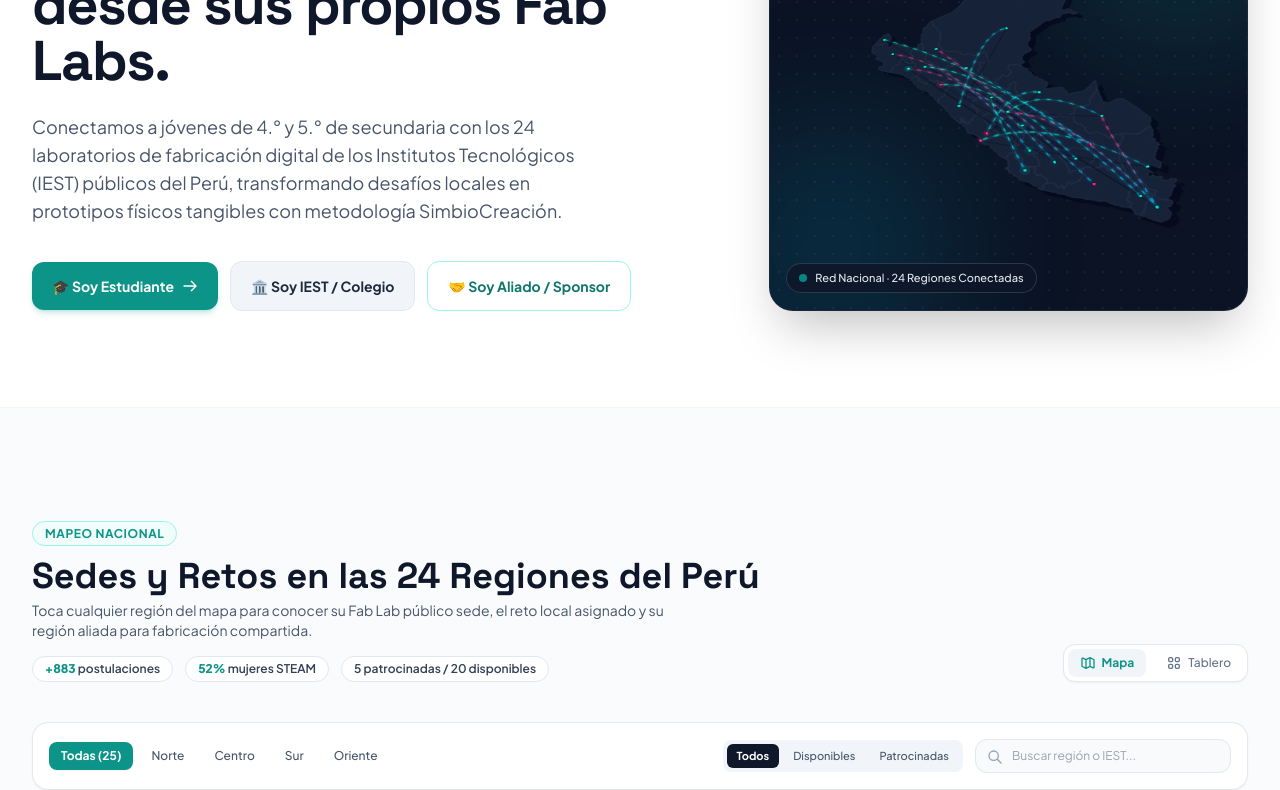
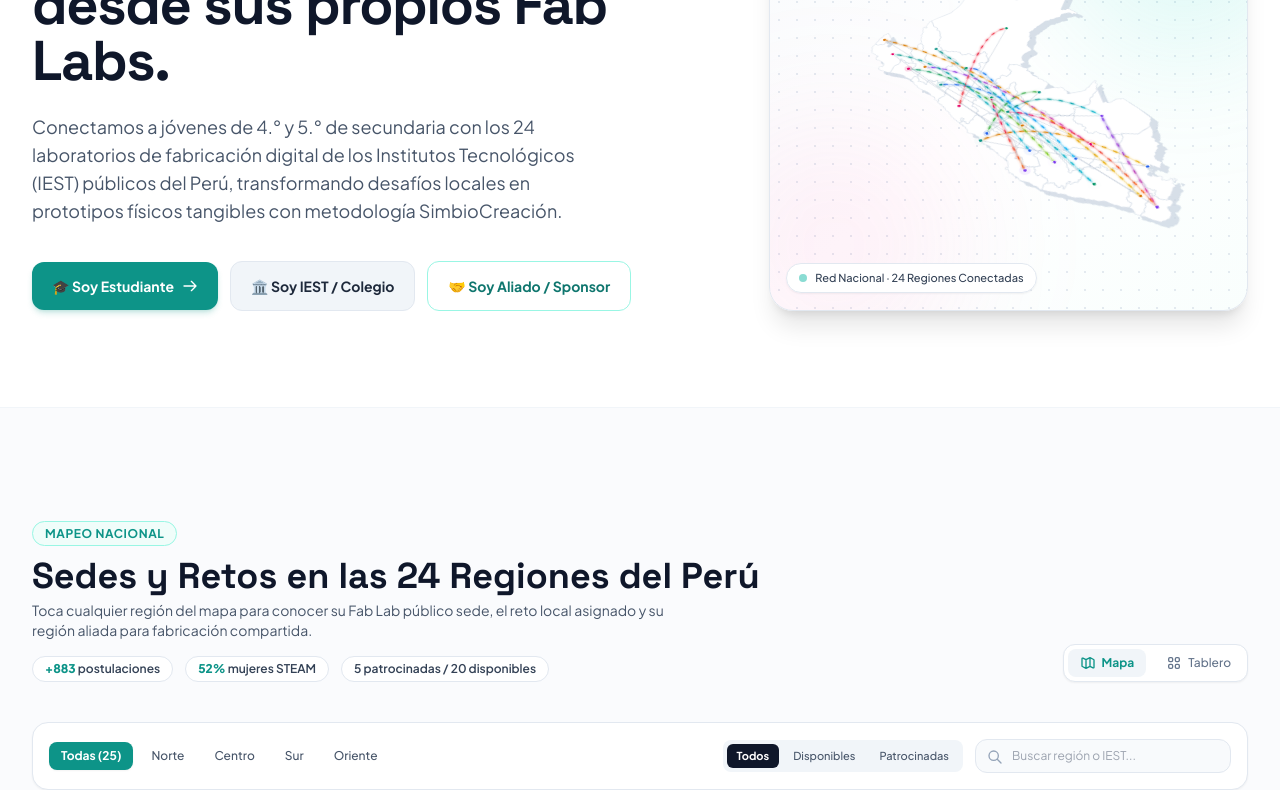
Before and after one commit to tiogeny/simbiomakers, a plain HTML site: page index.html in a window 1280 px wide. Shown: the part 280-1070 px from the top of the page. Drawn offline with nearby package versions, Linux system fonts and the light colour scheme.

Commit message:
feat: Maqueta 3D luminosa en Hero con arcos multicolores y emparejamiento sin tildes

```diff
--- a/app.js
+++ b/app.js
@@ -132,7 +132,7 @@ function renderGlobalStats() {
   if (elFemale) elFemale.textContent = `${avgFemale}%`;
 }
 
-// Render Minimalist 3D Holographic Network Map in Hero (Zero popups, pure visual + hover connections)
+// Render Minimalist 3D Maquette Network Map in Hero (Bright, multi-color arcs, zero popups)
 function renderHeroNetworkMap() {
   const container = document.getElementById('hero-peru-network');
   const card = document.getElementById('hero-peru-card');
@@ -142,11 +142,14 @@ function renderHeroNetworkMap() {
   const { viewBox, regions } = PERU_MAP_DATA;
   const [minX, minY, width, height] = viewBox;
 
+  const normalizeName = (s) => (s || '').toLowerCase().normalize('NFD').replace(/[\u0300-\u036f]/g, '').trim();
+
   // Build unique pairs of connected regions (region <-> regionAliada)
   const pairs = [];
   const seen = new Set();
   regions.forEach(r => {
-    const ally = regions.find(x => x.name.toLowerCase() === (r.regionAliada || '').toLowerCase());
+    const target = normalizeName(r.regionAliada);
+    const ally = regions.find(x => normalizeName(x.name) === target);
     if (ally) {
       const key = [r.id, ally.id].sort().join('--');
       if (!seen.has(key)) {
@@ -156,41 +159,66 @@ function renderHeroNetworkMap() {
     }
   });
 
+  const arcGradients = [
+    'url(#arc-grad-teal)',
+    'url(#arc-grad-magenta)',
+    'url(#arc-grad-blue)',
+    'url(#arc-grad-emerald)',
+    'url(#arc-grad-violet)',
+    'url(#arc-grad-amber)'
+  ];
+
+  const nodeColors = ['#0D9488', '#e60066', '#2563eb', '#059669', '#7c3aed', '#d97706'];
+
   let svg = `
     <div class="hero-3d-stage w-full flex items-center justify-center" id="hero-3d-stage">
       <svg viewBox="${minX - 20} ${minY - 55} ${width + 40} ${height + 75}" class="w-full h-auto max-h-[395px] mx-auto select-none overflow-visible" xmlns="http://www.w3.org/2000/svg">
         <defs>
-          <filter id="neon-glow" x="-30%" y="-30%" width="160%" height="160%">
-            <feGaussianBlur stdDeviation="2.5" result="blur" />
+          <filter id="arc-glow" x="-30%" y="-30%" width="160%" height="160%">
+            <feGaussianBlur stdDeviation="2" result="blur" />
             <feMerge>
               <feMergeNode in="blur" />
               <feMergeNode in="SourceGraphic" />
             </feMerge>
           </filter>
           <linearGradient id="arc-grad-teal" x1="0%" y1="0%" x2="100%" y2="100%">
-            <stop offset="0%" stop-color="#00F5D4" />
+            <stop offset="0%" stop-color="#0D9488" />
+            <stop offset="100%" stop-color="#06B6D4" />
+          </linearGradient>
+          <linearGradient id="arc-grad-magenta" x1="0%" y1="0%" x2="100%" y2="100%">
+            <stop offset="0%" stop-color="#e60066" />
+            <stop offset="100%" stop-color="#f97316" />
+          </linearGradient>
+          <linearGradient id="arc-grad-blue" x1="0%" y1="0%" x2="100%" y2="100%">
+            <stop offset="0%" stop-color="#2563eb" />
             <stop offset="100%" stop-color="#00BBF9" />
           </linearGradient>
-          <linearGradient id="arc-grad-magenta" x1="0%" y1="0%" x2="100%" y2="100%">
-            <stop offset="0%" stop-color="#ff2a85" />
-            <stop offset="100%" stop-color="#00BBF9" />
+          <linearGradient id="arc-grad-emerald" x1="0%" y1="0%" x2="100%" y2="100%">
+            <stop offset="0%" stop-color="#059669" />
+            <stop offset="100%" stop-color="#84cc16" />
+          </linearGradient>
+          <linearGradient id="arc-grad-violet" x1="0%" y1="0%" x2="100%" y2="100%">
+            <stop offset="0%" stop-color="#7c3aed" />
+            <stop offset="100%" stop-color="#ec4899" />
+          </linearGradient>
+          <linearGradient id="arc-grad-amber" x1="0%" y1="0%" x2="100%" y2="100%">
+            <stop offset="0%" stop-color="#d97706" />
+            <stop offset="100%" stop-color="#eab308" />
           </linearGradient>
         </defs>
 
         <!-- 3D Extruded Base Shadow Plate -->
-        <g transform="translate(10, 16)" opacity="0.65">
-          ${regions.map(r => `<path d="${r.d}" fill="#020617" stroke="#020617" stroke-width="1.5" />`).join('')}
+        <g transform="translate(10, 16)">
+          ${regions.map(r => `<path d="${r.d}" class="fill-slate-300/75 dark:fill-slate-950/85 stroke-slate-300/75 dark:stroke-slate-950/85" stroke-width="1.4" />`).join('')}
         </g>
 
-        <!-- Main Crisp Peru Map Layer -->
+        <!-- Main Crisp Bright Peru Map Layer -->
         <g id="hero-map-regions">
           ${regions.map(r => `
             <path
               d="${r.d}"
-              fill="#162238"
-              stroke="#334155"
-              stroke-width="1.1"
-              class="hero-region-shape transition-colors duration-200 cursor-pointer"
+              stroke-width="1.15"
+              class="hero-region-shape fill-white dark:fill-slate-800 stroke-slate-300 dark:stroke-slate-600 transition-colors duration-200 cursor-pointer"
               data-hero-id="${r.id}"
             />
           `).join('')}
@@ -201,39 +229,38 @@ function renderHeroNetworkMap() {
           ${pairs.map(({ a, b, key }) => {
             const mx = (a.cx + b.cx) / 2;
             const my = (a.cy + b.cy) / 2 + 8;
-            return `<path d="M ${a.cx} ${a.cy} Q ${mx.toFixed(1)} ${my.toFixed(1)} ${b.cx} ${b.cy}" fill="none" stroke="#020617" stroke-width="2.2" opacity="0.45" data-arc-shadow="${key}" />`;
+            return `<path d="M ${a.cx} ${a.cy} Q ${mx.toFixed(1)} ${my.toFixed(1)} ${b.cx} ${b.cy}" fill="none" class="stroke-slate-400/35 dark:stroke-slate-950/60" stroke-width="2.2" data-arc-shadow="${key}" />`;
           }).join('')}
         </g>
 
-        <!-- Elevated 3D Glowing Interconnection Arcs -->
-        <g id="hero-arcs" pointer-events="none" filter="url(#neon-glow)">
+        <!-- Elevated 3D Multi-Color Interconnection Arcs -->
+        <g id="hero-arcs" pointer-events="none" filter="url(#arc-glow)">
           ${pairs.map(({ a, b, key }, idx) => {
             const dist = Math.hypot(b.cx - a.cx, b.cy - a.cy);
-            const lift = Math.min(115, Math.max(42, dist * 0.44));
+            const lift = Math.min(120, Math.max(46, dist * 0.45));
             const mx = (a.cx + b.cx) / 2 - (b.cy - a.cy) * 0.08;
             const my = (a.cy + b.cy) / 2 - lift;
-            const grad = idx % 3 === 0 ? 'url(#arc-grad-magenta)' : 'url(#arc-grad-teal)';
-            const delay = (idx * 0.28).toFixed(2);
+            const grad = arcGradients[idx % arcGradients.length];
+            const delay = (idx * 0.25).toFixed(2);
             const dPath = `M ${a.cx} ${a.cy} Q ${mx.toFixed(1)} ${my.toFixed(1)} ${b.cx} ${b.cy}`;
             return `
               <g class="hero-arc-group transition-opacity duration-200" data-arc-key="${key}" data-a="${a.id}" data-b="${b.id}">
-                <path d="${dPath}" fill="none" stroke="${grad}" stroke-width="1.3" stroke-opacity="0.32" />
-                <path d="${dPath}" fill="none" stroke="${grad}" stroke-width="2.2" stroke-linecap="round" class="hero-network-flow" style="animation-delay: ${delay}s;" />
+                <path d="${dPath}" fill="none" stroke="${grad}" stroke-width="1.6" stroke-opacity="0.45" />
+                <path d="${dPath}" fill="none" stroke="${grad}" stroke-width="2.6" stroke-linecap="round" class="hero-network-flow" style="animation-delay: ${delay}s;" />
               </g>
             `;
           }).join('')}
         </g>
 
-        <!-- Glowing 25 Regional Nodes -->
+        <!-- Multi-Color 25 Regional Nodes -->
         <g id="hero-nodes">
           ${regions.map((r, idx) => {
-            const isSponsored = r.sponsorStatus === 'sponsored';
-            const color = isSponsored ? '#ff2a85' : '#00F5D4';
+            const color = nodeColors[idx % nodeColors.length];
             const delay = (idx * 0.14).toFixed(2);
             return `
               <g transform="translate(${r.cx}, ${r.cy})" class="cursor-pointer hero-node-group" data-hero-id="${r.id}">
                 <circle r="7.5" fill="${color}" opacity="0.22" class="animate-ping" style="animation-duration: 3s; animation-delay: ${delay}s;" />
-                <circle r="4" fill="${color}" stroke="#0B1324" stroke-width="1.4" />
+                <circle r="4.2" fill="${color}" stroke="#ffffff" stroke-width="1.5" />
               </g>
             `;
           }).join('')}
@@ -252,49 +279,49 @@ function renderHeroNetworkMap() {
   function highlightConnection(regionId) {
     const region = regions.find(r => r.id === regionId);
     if (!region) return;
-    const ally = regions.find(x => x.name.toLowerCase() === (region.regionAliada || '').toLowerCase());
+    const ally = regions.find(x => normalizeName(x.name) === normalizeName(region.regionAliada));
 
     regionShapes.forEach(shape => {
       const id = shape.getAttribute('data-hero-id');
       if (id === region.id) {
-        shape.setAttribute('fill', '#0D9488');
-        shape.setAttribute('stroke', '#00F5D4');
+        shape.classList.remove('fill-white', 'dark:fill-slate-800', 'stroke-slate-300', 'dark:stroke-slate-600');
+        shape.style.fill = '#0D9488';
+        shape.style.stroke = '#0F766E';
       } else if (ally && id === ally.id) {
-        shape.setAttribute('fill', '#1e3a5f');
-        shape.setAttribute('stroke', '#00BBF9');
+        shape.classList.remove('fill-white', 'dark:fill-slate-800', 'stroke-slate-300', 'dark:stroke-slate-600');
+        shape.style.fill = '#e60066';
+        shape.style.stroke = '#be185d';
       } else {
-        shape.setAttribute('fill', '#162238');
-        shape.setAttribute('stroke', '#334155');
+        shape.style.fill = '';
+        shape.style.stroke = '';
+        shape.classList.add('fill-white', 'dark:fill-slate-800', 'stroke-slate-300', 'dark:stroke-slate-600');
       }
     });
 
     arcGroups.forEach(group => {
       const aId = group.getAttribute('data-a');
       const bId = group.getAttribute('data-b');
-      if (aId === region.id || bId === region.id) {
-        group.style.opacity = '1';
-      } else {
-        group.style.opacity = '0.15';
-      }
+      group.style.opacity = (aId === region.id || bId === region.id) ? '1' : '0.15';
     });
 
     if (badge) {
       badge.innerHTML = ally
-        ? `<span class="w-2 h-2 rounded-full bg-[#ff2a85] animate-pulse"></span><span><strong>${region.name}</strong> ↔ <strong>${ally.name}</strong> · Codiseño 3D</span>`
-        : `<span class="w-2 h-2 rounded-full bg-[#00F5D4] animate-pulse"></span><span><strong>${region.name}</strong> · Fab Lab IEST</span>`;
+        ? `<span class="w-2 h-2 rounded-full bg-[#e60066] animate-pulse"></span><span><strong>${region.name}</strong> ↔ <strong>${ally.name}</strong> · Codiseño 3D</span>`
+        : `<span class="w-2 h-2 rounded-full bg-teal-500 animate-pulse"></span><span><strong>${region.name}</strong> · Fab Lab IEST</span>`;
     }
   }
 
   function resetHighlight() {
     regionShapes.forEach(shape => {
-      shape.setAttribute('fill', '#162238');
-      shape.setAttribute('stroke', '#334155');
+      shape.style.fill = '';
+      shape.style.stroke = '';
+      shape.classList.add('fill-white', 'dark:fill-slate-800', 'stroke-slate-300', 'dark:stroke-slate-600');
     });
     arcGroups.forEach(group => {
       group.style.opacity = '1';
     });
     if (badge) {
-      badge.innerHTML = `<span class="w-2 h-2 rounded-full bg-[#00F5D4] animate-pulse"></span><span>Red Nacional · 24 Regiones Conectadas</span>`;
+      badge.innerHTML = `<span class="w-2 h-2 rounded-full bg-teal-500 animate-pulse"></span><span>Red Nacional · 24 Regiones Conectadas</span>`;
     }
   }
 
@@ -307,7 +334,7 @@ function renderHeroNetworkMap() {
   if (card && stage) {
     card.addEventListener('mousemove', (e) => {
       const rect = card.getBoundingClientRect();
-      const nx = (e.clientX - rect.left) / rect.width - 0.5; // -0.5 to 0.5
+      const nx = (e.clientX - rect.left) / rect.width - 0.5;
       const ny = (e.clientY - rect.top) / rect.height - 0.5;
       const rotX = (44 - ny * 12).toFixed(1);
       const rotZ = (-14 + nx * 12).toFixed(1);
--- a/index.html
+++ b/index.html
@@ -238,21 +238,21 @@
           </div>
         </div>
 
-        <!-- Right Column: Dark Holographic 3D Interconnected Peru Network -->
+        <!-- Right Column: Bright 3D Maquette Interconnected Peru Network -->
         <div class="lg:col-span-5">
-          <div id="hero-peru-card" class="relative rounded-3xl bg-[#0B1324] border border-slate-800/90 shadow-2xl p-6 min-h-[420px] flex items-center justify-center overflow-hidden">
-            <!-- Subtle dot grid & ambient holographic glow -->
-            <div class="absolute inset-0 bg-[radial-gradient(#1e293b_1px,transparent_1px)] [background-size:18px_18px] opacity-60 pointer-events-none"></div>
-            <div class="absolute -top-16 -right-16 w-64 h-64 bg-teal-500/15 rounded-full blur-3xl pointer-events-none"></div>
-            <div class="absolute -bottom-16 -left-16 w-64 h-64 bg-cyan-500/15 rounded-full blur-3xl pointer-events-none"></div>
+          <div id="hero-peru-card" class="relative rounded-3xl bg-gradient-to-br from-slate-50 via-white to-teal-50/40 dark:from-[#0B1324] dark:via-[#0F172A] dark:to-slate-900 border border-slate-200 dark:border-slate-800 shadow-xl p-6 min-h-[420px] flex items-center justify-center overflow-hidden">
+            <!-- Subtle dot grid & ambient glow -->
+            <div class="absolute inset-0 bg-[radial-gradient(#cbd5e1_1px,transparent_1px)] dark:bg-[radial-gradient(#1e293b_1px,transparent_1px)] [background-size:18px_18px] opacity-50 pointer-events-none"></div>
+            <div class="absolute -top-16 -right-16 w-64 h-64 bg-teal-400/15 rounded-full blur-3xl pointer-events-none"></div>
+            <div class="absolute -bottom-16 -left-16 w-64 h-64 bg-pink-400/10 rounded-full blur-3xl pointer-events-none"></div>
 
             <div id="hero-peru-network" class="relative z-10 w-full flex items-center justify-center">
-              <!-- Populated by JS: 3D tilted Peru SVG with elevated glowing arcs -->
+              <!-- Populated by JS: 3D tilted Peru SVG with multi-color elevated arcs -->
             </div>
 
             <!-- Minimalist floating connection indicator -->
-            <div id="hero-network-badge" class="absolute bottom-4 left-4 z-20 inline-flex items-center gap-2 px-3 py-1.5 rounded-full bg-slate-900/85 backdrop-blur-md border border-slate-700/80 text-[11px] font-medium text-slate-200 pointer-events-none transition-all duration-200">
-              <span class="w-2 h-2 rounded-full bg-[#00F5D4] animate-pulse"></span>
+            <div id="hero-network-badge" class="absolute bottom-4 left-4 z-20 inline-flex items-center gap-2 px-3 py-1.5 rounded-full bg-white/95 dark:bg-slate-900/90 backdrop-blur-md border border-slate-200 dark:border-slate-700/80 shadow-sm text-[11px] font-medium text-slate-700 dark:text-slate-200 pointer-events-none transition-all duration-200">
+              <span class="w-2 h-2 rounded-full bg-teal-500 animate-pulse"></span>
               <span>Red Nacional · 24 Regiones Conectadas</span>
             </div>
           </div>
```
